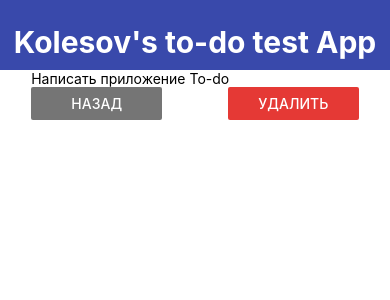
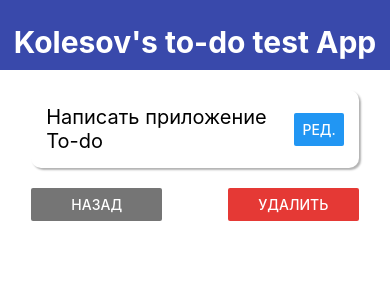
Before and after one commit to BogdanKolesov/first-react-native-project, a React Native app: screen / in a window 390 px wide. Shown: the top 300 px of the page. Built offline with nearby package versions, Linux system fonts and the light colour scheme.

Commit message:
add: AppCard

```diff
--- a/src/components/Views/TodoScreen/TodoScreen.js
+++ b/src/components/Views/TodoScreen/TodoScreen.js
@@ -1,6 +1,7 @@
 import React from 'react';
 import { StyleSheet, View, Text, Button } from 'react-native';
 import THEME from '../../../theme';
+import { AppCard } from '../../ui';
 
 const styles = StyleSheet.create({
     screen: {
@@ -12,15 +13,25 @@
     },
     button: {
         width: '40%'
+    },
+    title: {
+        fontSize: 20
+    },
+    card: {
+        marginBottom: 20,
+        padding: 15
     }
 })
 
 const TodoScreen = ({ goBack, todo }) => {
     return (
         <View style={styles.screen}>
-            <Text>
-                {todo.title}
-            </Text>
+            <AppCard style={styles.card}>
+                <Text style={styles.title}>
+                    {todo.title}
+                </Text>
+                <Button title='Ред.' />
+            </AppCard>
             <View style={styles.buttons}>
                 <View style={styles.button}>
                     <Button title="Назад" color={THEME.GREY_COLOR} onPress={goBack} />
--- /dev/null
+++ b/src/components/ui/AppCard.js
@@ -0,0 +1,29 @@
+import React from 'react';
+import { StyleSheet, View } from 'react-native';
+
+const styles = StyleSheet.create({
+    default: {
+        marginTop: 20,
+        padding: 20,
+        flexDirection: 'row',
+        justifyContent: 'space-between',
+        alignItems: 'center',
+        shadowColor: '#000', //IOS
+        shadowRadius: 2, //IOS
+        shadowOpacity: 0.3, //IOS
+        shadowOffset: { width: 2, height: 2 }, //IOS
+        backgroundColor: '#fff', //IOS
+        borderRadius: 10, //IOS
+        elevation: 8 //ANDROID
+    }
+})
+
+const AppCard = props => {
+    return (
+        <View style={{ ...styles.default, ...props.style }}>
+            {props.children}
+        </View>
+    );
+};
+
+export default AppCard;
--- /dev/null
+++ b/src/components/ui/index.js
@@ -0,0 +1,4 @@
+import AppCard from './AppCard';
+export {
+    AppCard
+}
```
